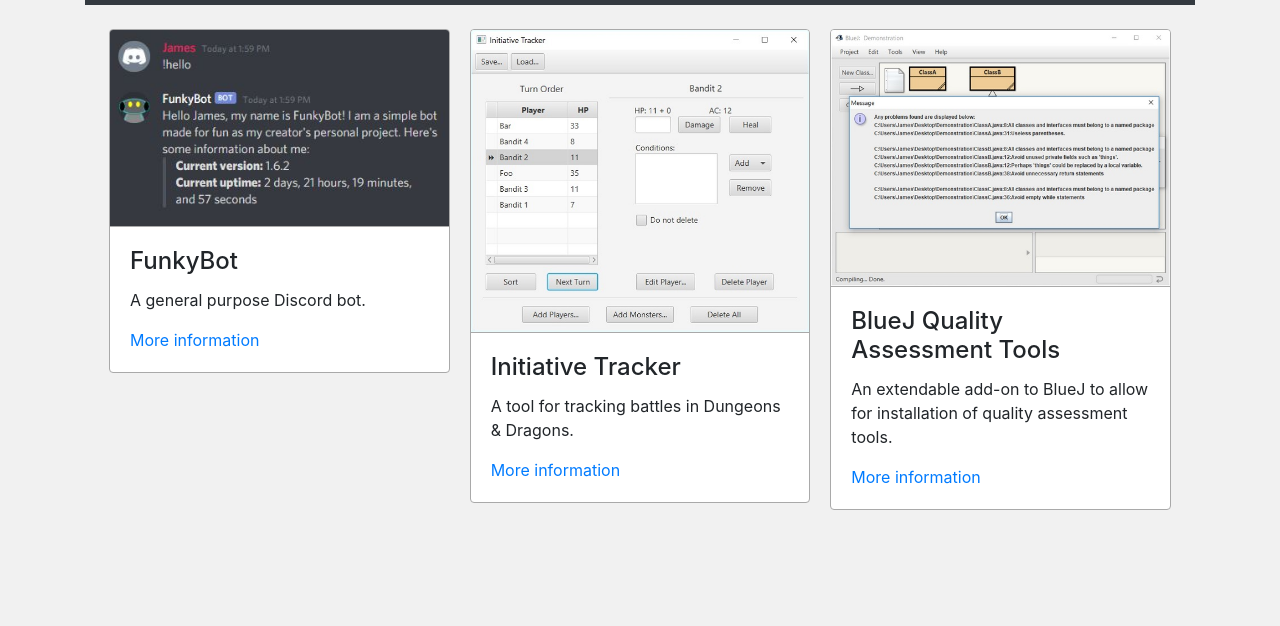
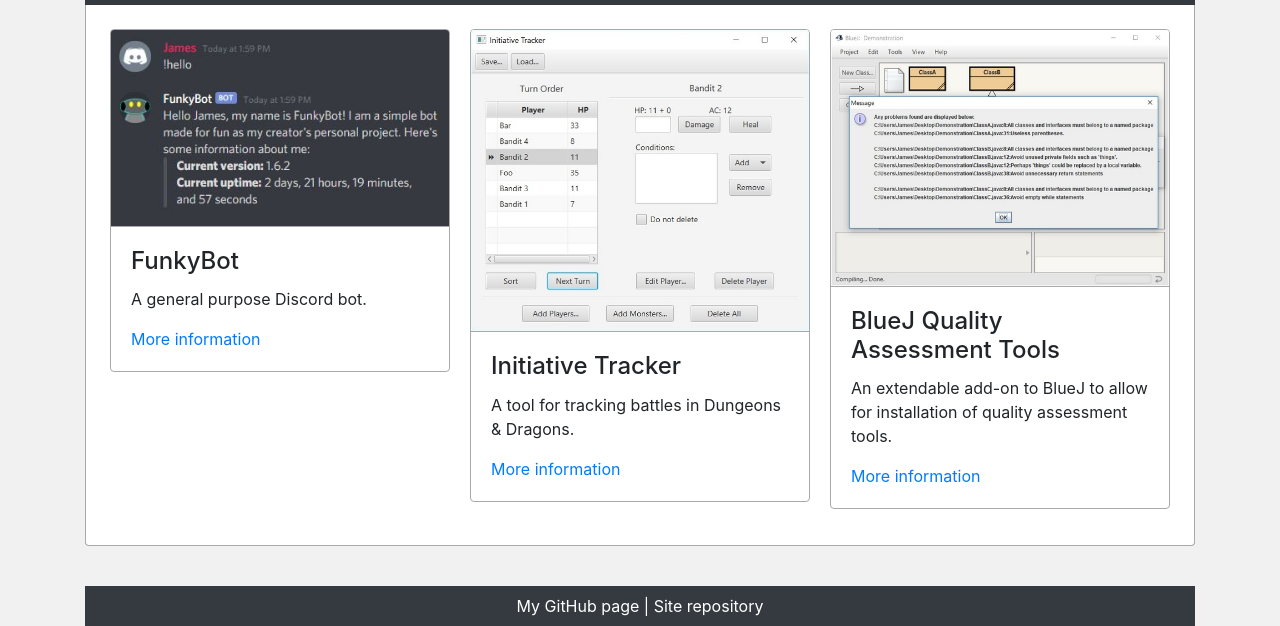
Before and after one commit to JamesNiedfeldt/jamesniedfeldt.github.io, a plain HTML site: page projects/index.html in a window 1280 px wide. Shown: the part 355-981 px from the top of the page. Before the commit the page ends 901 px from the top, so only its background shows below. Drawn offline with nearby package versions, Linux system fonts and the light colour scheme.

Commit message:
Added footer

```diff
--- /dev/null
+++ b/elements/footer.html
@@ -0,0 +1,6 @@
+<footer class="bg-dark text-white text-center p-2">
+    <span class="">
+        <a class="text-white" href="https://github.com/JamesNiedfeldt/jamesniedfeldt.github.io" target="_blank">My GitHub page</a> |
+        <a class="text-white" href="https://github.com/jamesniedfeldt" target="_blank">Site repository</a>
+    </span>
+</footer>
--- a/projects/index.html
+++ b/projects/index.html
@@ -22,7 +22,7 @@
 
         <!-- Page content -->
         <div class="container" id="content">
-            <div class="card-columns p-4" style="min-width: 20rem">
+            <div class="body-content-bottom card-columns p-4" style="min-width: 20rem">
 
                 <div class="card" id="funkybot" style="border-color:darkgrey">
                     <img class="card-img-top bottom-border" src="\images\projects\card_funkybot.jpg">
@@ -55,13 +55,16 @@
 
         </div>
 
-        <!-- Load HTML for banner and navbar -->
+        <div class="container" id="bottom"></div>
+
+        <!-- Load HTML for elements -->
         <script>
             $(function(){
                 $("#banner").load("\\elements\\banner.html");
                 $("#navigation").load("\\elements\\navigation.html", function(){
                     $("#projectsNav").addClass("active");
                 });
+                $("#bottom").load("\\elements\\footer.html");
             })
         </script>
 
```
Also changed, not shown: about/index.html (+4 -1 lines), index.html (+5 -1 lines), projects/bluejqatools.html (+4 -1 lines), projects/funkybot.html (+4 -1 lines), projects/initiativetracker.html (+4 -1 lines).
